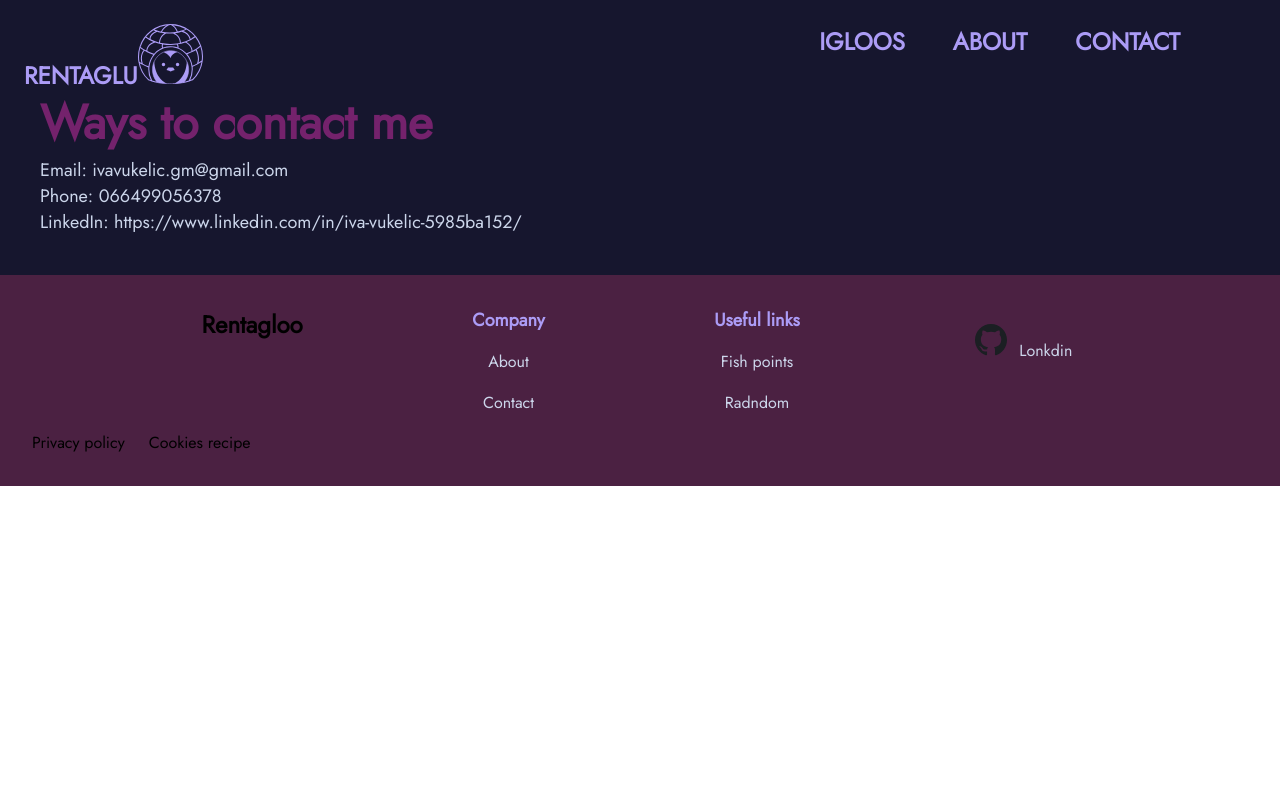
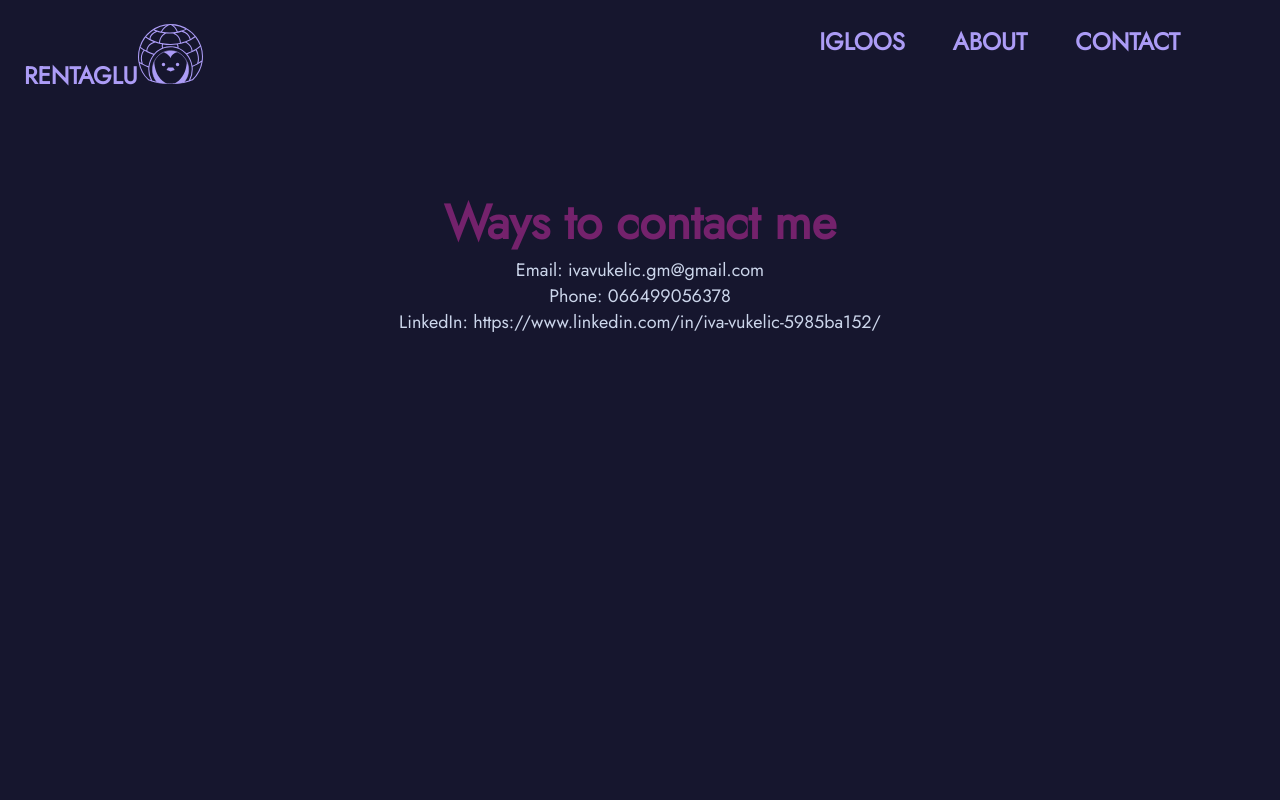
Before and after one commit to ivukelic/rentagloo, a React app: page /contact in a window 1280 px wide. Shown: the top 800 px of the page. Built offline with nearby package versions, Linux system fonts and the light colour scheme.

Commit message:
css fixes

```diff
--- a/src/app/components/ImageCard/ImageCard.module.css
+++ b/src/app/components/ImageCard/ImageCard.module.css
@@ -7,4 +7,5 @@
     display: flex;
     justify-content: center;
     align-items: center;
+    padding-bottom: 24px;
 }
--- a/src/app/pages/Contact/Contact.module.css
+++ b/src/app/pages/Contact/Contact.module.css
@@ -1,5 +1,7 @@
 .section {
-    padding-top: 88px;
+    padding-top: 188px;
+    height: 100vh;
+    text-align: center;
 }
 
 .font {
--- a/src/app/pages/Home/Home.module.css
+++ b/src/app/pages/Home/Home.module.css
@@ -41,7 +41,6 @@
 }
 
 .seal {
-    display: flex;
     font-family: 'Jost', sans-serif;
     color: var(--light-blue);
     align-items: center;
```
